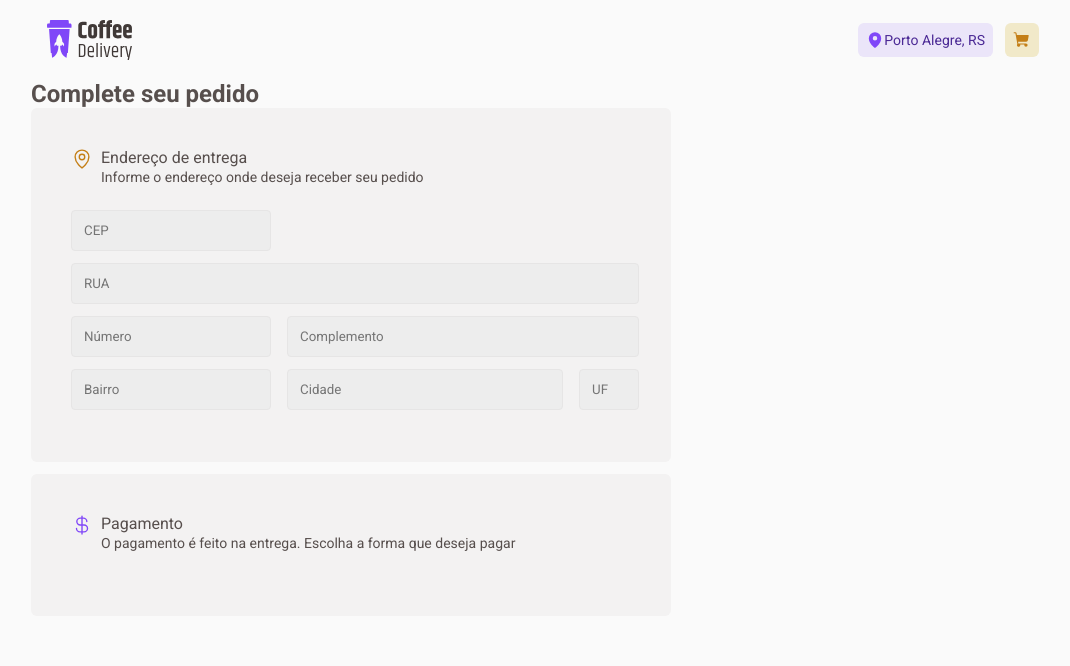
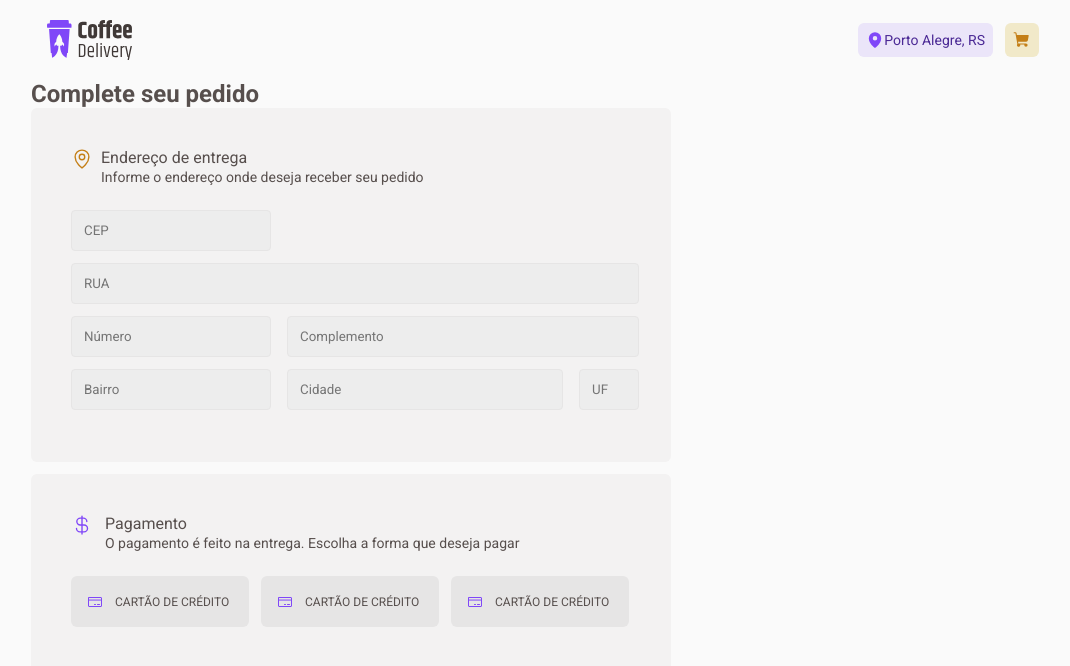
Before and after one commit to MayconSlv/Coffee-Delivery, a React (Vite) app: page /Checkout in a window 1280 px wide. Shown: the top 666 px of the page, without its empty margins (97-1167 px from the left). Built offline with nearby package versions, Linux system fonts and the light colour scheme.

Commit message:
payment input component

```diff
--- /dev/null
+++ b/src/pages/Checkout/components/PaymentMethod/PaymentInput/index.tsx
@@ -0,0 +1,13 @@
+import { CreditCard } from 'phosphor-react'
+import { InputContainer, PaymentInputContainer } from './styles'
+
+export function PaymentInput() {
+  return (
+    <PaymentInputContainer>
+      <InputContainer>
+        <CreditCard size={16} />
+        CARTÃO DE CRÉDITO
+      </InputContainer>
+    </PaymentInputContainer>
+  )
+}
--- /dev/null
+++ b/src/pages/Checkout/components/PaymentMethod/PaymentInput/styles.ts
@@ -0,0 +1,25 @@
+import styled from 'styled-components'
+
+export const PaymentInputContainer = styled.div``
+
+export const InputContainer = styled.div`
+  width: 17.8rem;
+  height: 5.1rem;
+  padding: 1.6rem;
+
+  display: flex;
+  align-items: center;
+  gap: 1.2rem;
+
+  color: ${({ theme }) => theme.colors['base-text']};
+  background: ${({ theme }) => theme.colors['base-button']};
+
+  font-size: 1.2rem;
+  text-align: left;
+
+  border-radius: 6px;
+
+  svg {
+    color: ${({ theme }) => theme.colors['base-purple']};
+  }
+`
--- a/src/pages/Checkout/components/PaymentMethod/index.tsx
+++ b/src/pages/Checkout/components/PaymentMethod/index.tsx
@@ -2,6 +2,7 @@ import { CurrencyDollar } from 'phosphor-react'
 import { AddressTitle } from '../AddressTitle'
 import { PaymentMethodContainer } from './styles'
 import { useTheme } from 'styled-components'
+import { PaymentInput } from './PaymentInput'
 
 export function PaymentMethod() {
   const { colors } = useTheme()
@@ -13,6 +14,11 @@ export function PaymentMethod() {
         subtitle='O pagamento é feito na entrega. Escolha a forma que deseja pagar'
         icon={<CurrencyDollar size={22} color={colors['base-purple']} />}
       />
+      <div>
+        <PaymentInput />
+        <PaymentInput />
+        <PaymentInput />
+      </div>
     </PaymentMethodContainer>
   )
 }
--- a/src/pages/Checkout/components/PaymentMethod/styles.ts
+++ b/src/pages/Checkout/components/PaymentMethod/styles.ts
@@ -1,4 +1,9 @@
 import styled from 'styled-components'
 import { BaseCard } from '../../style'
 
-export const PaymentMethodContainer = styled(BaseCard)``
+export const PaymentMethodContainer = styled(BaseCard)`
+  > div {
+    display: flex;
+    gap: 1.2rem;
+  }
+`
--- a/src/pages/Checkout/index.tsx
+++ b/src/pages/Checkout/index.tsx
@@ -1,5 +1,5 @@
 import { FormContainer } from './style'
-import { AddressForm } from './components/Address'
+import { AddressForm } from './components/AddressForm'
 import { PaymentMethod } from './components/PaymentMethod'
 
 export function Checkout() {
```
Also changed, not shown: src/pages/Checkout/components/AddressForm/index.tsx (renamed from src/pages/Checkout/components/Address/index.tsx), src/pages/Checkout/components/AddressForm/styles.ts (renamed from src/pages/Checkout/components/Address/styles.ts).
